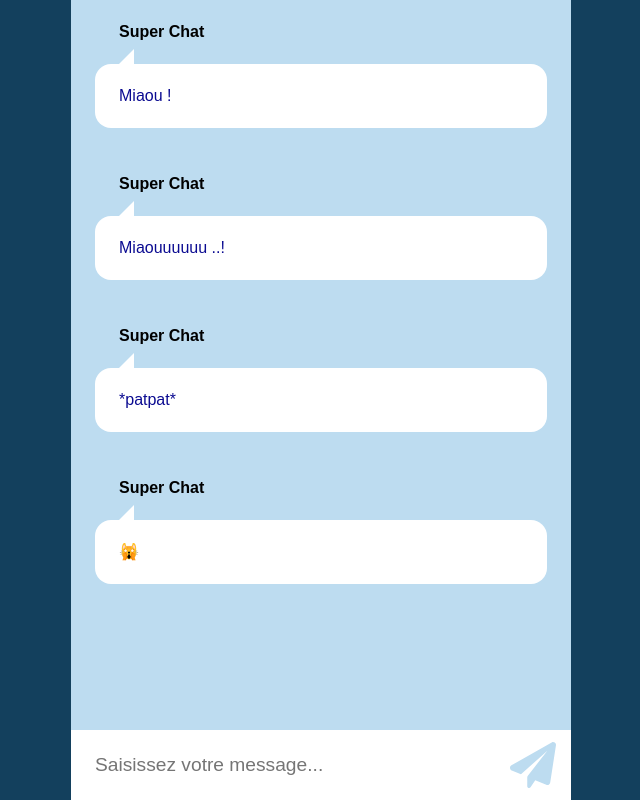
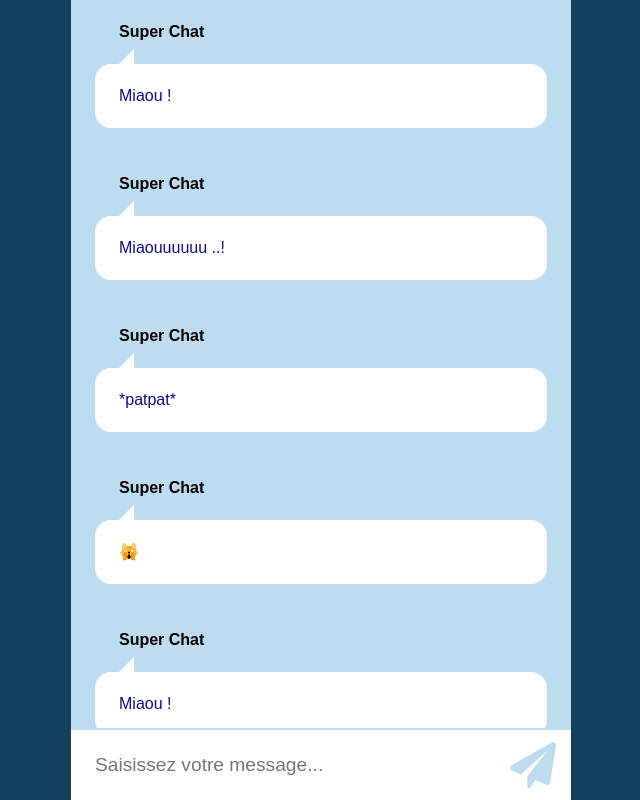
Before and after one commit to AgathePons/react_09_WIP, a JavaScript app: page / in a window 1280 px wide. Shown: the whole page, without its empty margins (319-959 px from the left). Built offline with nearby package versions, Linux system fonts and the light colour scheme.

Commit message:
improve css

```diff
--- a/src/reducers/reducer.js
+++ b/src/reducers/reducer.js
@@ -1,11 +1,31 @@
 // == Import Actions
-import { CHANGE_INPUT_MESSAGE, SEND_INPUT_MESSAGE } from "../actions/actions";
+import { CHANGE_INPUT_MESSAGE, SEND_INPUT_MESSAGE } from '../actions/actions';
 
 // == Initial state
 const initialState = {
   messageInputText: '',
   author: 'SuperChat',
   messages: [
+    {
+      id: 1,
+      author: 'Super Chat',
+      messageText: 'Miaou !',
+    },
+    {
+      id: 2,
+      author: 'Super Chat',
+      messageText: 'Miaouuuuuu ..!',
+    },
+    {
+      id: 3,
+      author: 'Super Chat',
+      messageText: '*patpat*',
+    },
+    {
+      id: 4,
+      author: 'Super Chat',
+      messageText: '🙀',
+    },
     {
       id: 1,
       author: 'Super Chat',
--- a/src/styles/index.scss
+++ b/src/styles/index.scss
@@ -12,14 +12,33 @@ body {
 }
 
 .chat-container {
+  position: relative;
   width: 75%;
   max-width: 500px;
-  height: 100%;
+  height: 100vh;
   margin: 0 auto;
   background-color: #BDDCF0;
   display: flex;
   flex-direction: column;
   .msg-container {
     flex-grow: 1;
+    height: 100%;
+    overflow-y: scroll;
+    margin-bottom: 4.5rem;
+    &::-webkit-scrollbar-thumb {
+      width: 10px;
+      border-radius: 1rem;
+      background-color: #0b0b91;
+      background-image: -webkit-gradient(linear, left bottom, left top, color-stop(0.44, #5b8daf), color-stop(0.72, #21638b));
+    }
+    &::-webkit-scrollbar {
+      width: 10px;
+      background-color: #F5F5F5;
+    }
+  }
+  .form-container {
+    position: absolute;
+    bottom: 0;
+    width: 100%;
   }
 }
```
